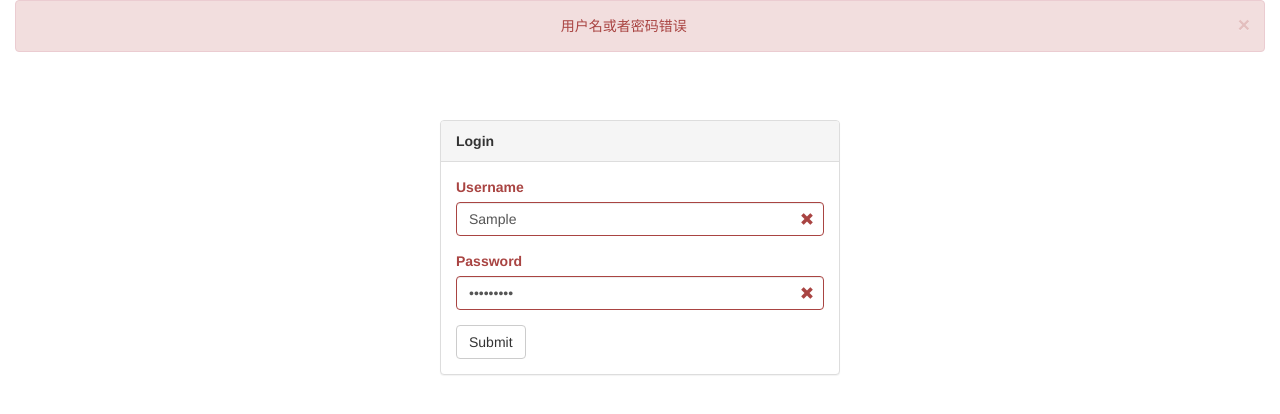
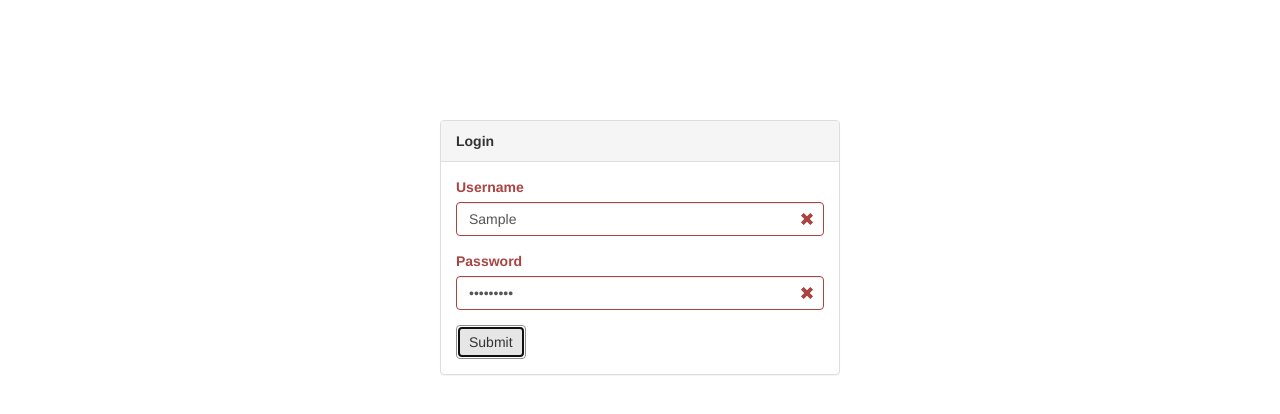
Before and after one commit to dxmmm/znion.com, a plain HTML site: page admin/login.html in a window 1280 px wide. Both pictures are taken after typing "Sample", "Sample123" into the empty fields and a click on the button "Submit". Drawn offline with Linux system fonts and the light colour scheme.

Commit message:
优化登录界面；主页添加退出登录功能；

```diff
--- a/admin/public/js/login.js
+++ b/admin/public/js/login.js
@@ -1,31 +1,35 @@
 $(function() {
-	$("#username,#password").blur(function() {
+
+	var errorDom = "<span class='glyphicon glyphicon-remove form-control-feedback'></span>";
+	var rightDom = "<span class='glyphicon glyphicon-ok form-control-feedback'></span>";
+
+	$("#username").bind("input propertychange", function() {
+		var username = $(this).val();
 		$(this).parent().removeClass("has-error has-feedback has-success");
 		$(this).parent().find("span.form-control-feedback").remove();
-		var inputLen = $(this).val().length;
-		var errorDom = "<span class='glyphicon glyphicon-remove form-control-feedback'></span>";
-		var rightDom = "<span class='glyphicon glyphicon-ok form-control-feedback'></span>";
-		if(inputLen < 3 || inputLen > 5) {
+		if(username != "admin") {
 			$(this).parent().addClass("has-error has-feedback").append(errorDom);
 		}else {
 			$(this).parent().addClass("has-success has-feedback").append(rightDom);
 		}
 	});
+
+	$("#password").bind("input propertychange", function() {
+		var password = $(this).val();
+		$(this).parent().removeClass("has-error has-feedback has-success");
+		$(this).parent().find("span.form-control-feedback").remove();
+		if(password != "123") {
+			$(this).parent().addClass("has-error has-feedback").append(errorDom);
+		}else {
+			$(this).parent().addClass("has-success has-feedback").append(rightDom);
+		}
+	});
+
 	$("#btn-login").click(function() {
 		var username = $("#username").val();
 		var password = $("#password").val();
-		var $btn = $(this).button('loading');
-		if(username != "admin" && password != "123") {
-			var errorTip = "<div class='alert alert-danger alert-dismissible text-center'>";
-			errorTip += "<button class='close' data-dismiss='alert'>";
-			errorTip += "<span>&times;</span>";
-			errorTip += "</button>";
-			errorTip += "</button>";
-			errorTip += "用户名或者密码错误";
-			errorTip += "</div>";
-			$("#login").append(errorTip);
-			$btn.button('reset')
-		}else {
+		if(username == "admin" && password == "123") {
+			var $btn = $(this).button('loading');
 			$('#myModal').modal("show");
 			setTimeout(function() {
 				$btn.button('reset')
@@ -34,5 +38,11 @@ $(function() {
 				window.location.href = "main.html";
 			},3000);
 		}
+		if(username != "admin") {
+			$("#username").parent().addClass("has-error has-feedback").append(errorDom);
+		}
+		if(password != "123") {
+			$("#password").parent().addClass("has-error has-feedback").append(errorDom);
+		}
 	});
 })
--- a/admin/public/js/main.js
+++ b/admin/public/js/main.js
@@ -10,4 +10,7 @@ var setListener = function() {
 		$("#sidebar a").removeClass("active");
 		$(this).addClass("active");
 	});
+	$("#logout").click(function() {
+		sessionStorage.removeItem("admin_user");
+	});
 }
```
Also changed, not shown: admin/login.html (+7 -5 lines), admin/main.html (+4 -3 lines).
